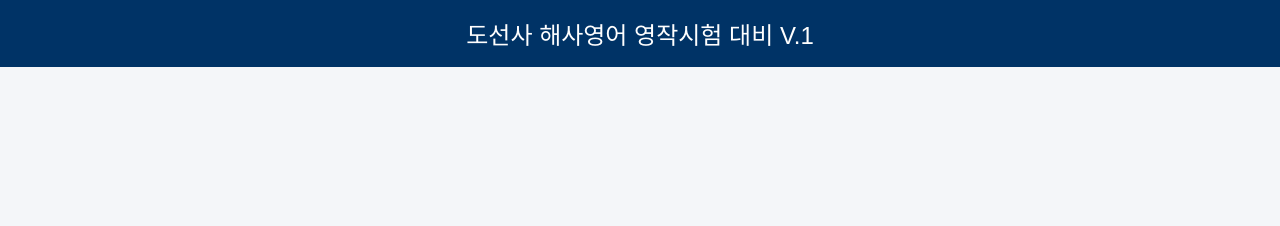
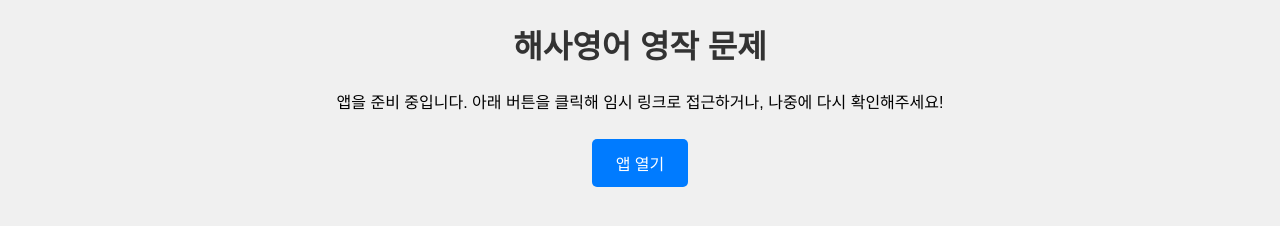
Before and after one commit to sirius4600/pilot-english, a plain HTML site: page index.html in a window 1280 px wide. Drawn offline with Linux system fonts and the light colour scheme.

Commit message:
해사영어 앱용 초기 HTML 추가

```diff
--- a/index.html
+++ b/index.html
@@ -1,26 +1,33 @@
 <!DOCTYPE html>
 <html lang="ko">
 <head>
-  <meta charset="UTF-8">
-  <meta name="viewport" content="width=device-width, initial-scale=1.0">
-  <title>도선사 해사영어 영작시험 대비 V.1</title>
-
-  <!-- 앱 CSS -->
-  <link rel="stylesheet" href="style.css">
-  <style>
-    body { margin:0; font-family: Arial, sans-serif; background: #f4f6f9; }
-    header { background: #003366; color:white; text-align:center; padding:1rem; font-size:1.5rem; }
-    main { padding:1rem; }
-  </style>
+    <meta charset="UTF-8">
+    <meta name="viewport" content="width=device-width, initial-scale=1.0">
+    <title>해사영어 영작 문제</title>
+    <style>
+        body {
+            font-family: Arial, sans-serif;
+            text-align: center;
+            margin: 20px;
+            background-color: #f0f0f0;
+        }
+        h1 { color: #333; }
+        button {
+            padding: 12px 24px;
+            font-size: 16px;
+            cursor: pointer;
+            background-color: #007bff;
+            color: white;
+            border: none;
+            border-radius: 5px;
+            margin: 10px;
+        }
+        button:hover { background-color: #0056b3; }
+    </style>
 </head>
 <body>
-  <header>도선사 해사영어 영작시험 대비 V.1</header>
-  <main>
-    <!-- 앱 루트 -->
-    <div id="app"></div>
-
-    <!-- 앱 JS -->
-    <script src="main.js"></script>
-  </main>
+    <h1>해사영어 영작 문제</h1>
+    <p>앱을 준비 중입니다. 아래 버튼을 클릭해 임시 링크로 접근하거나, 나중에 다시 확인해주세요!</p>
+    <button onclick="window.open('https://claude.ai/public/artifacts/410fb854-c785-43bc-8b0b-8bee6ed8c59f', '_blank')">앱 열기</button>
 </body>
 </html>
```
